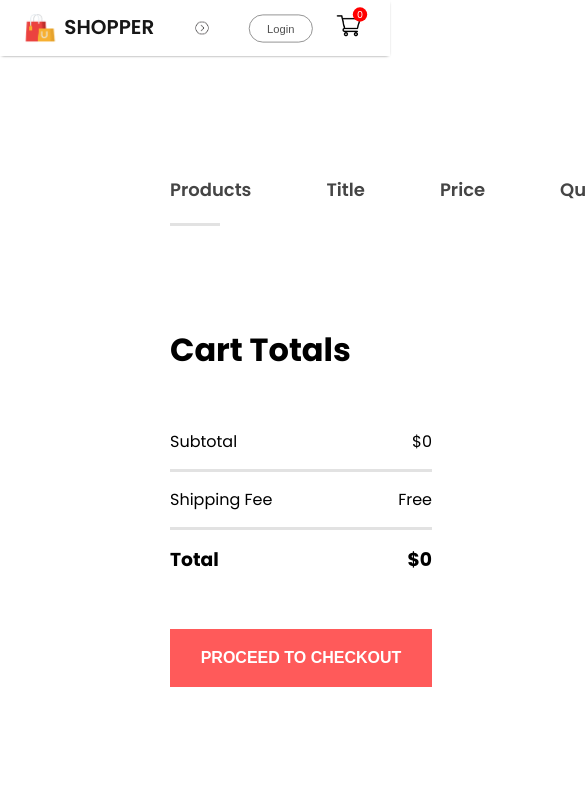
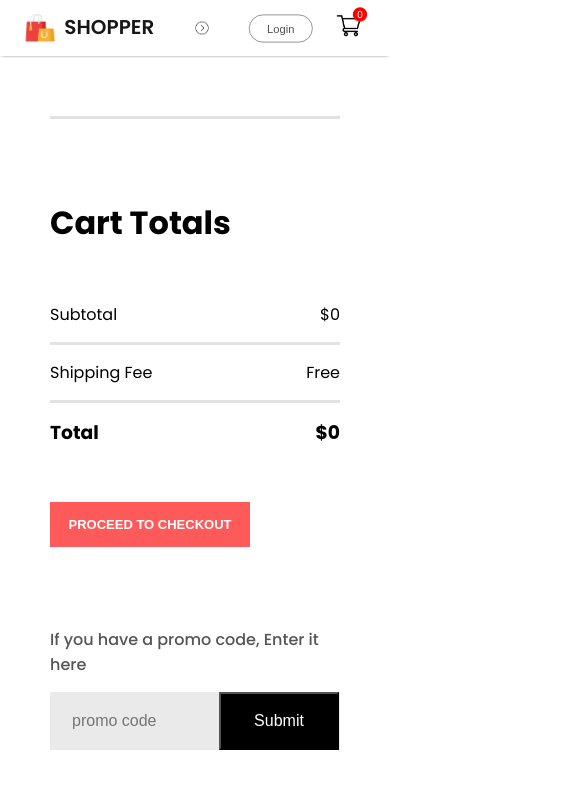
Before and after one commit to fudailzafar/E-Commerce-Website, a React (Vite) app: page /cart in a window 390 px wide. Shown: the top 802 px of the page, 585 px wide, since content can reach past the window. Built offline with nearby package versions, Linux system fonts and the light colour scheme.

Commit message:
Update CartItems.css
Added media queries for the Cart page to improve the responsive design.

```diff
--- a/src/Components/CartItems/CartItems.css
+++ b/src/Components/CartItems/CartItems.css
@@ -107,3 +107,60 @@
   color: white;
   cursor: pointer;
 }
+
+@media (max-width: 1280px) {
+  .cartitems {
+    margin: 60px 50px;
+  }
+  .cartitems-format-main {
+    grid-template-columns: 0.5fr 3fr 0.5fr 0.5fr 0.5fr 0.5fr;
+    gap: 20px;
+    padding: 15px 0;
+    font-size: 15px;
+  }
+  .carticon-product-icon {
+    height: 50px;
+  }
+  .cartitems-remove-icon {
+    margin: auto;
+  }
+  .cartitems-quantity {
+    width: 40px;
+    height: 30px;
+  }
+  .cartitems-down {
+    margin: 80px 0;
+    flex-direction: column;
+    gap: 80px;
+  }
+  .cartitems-total {
+    margin: 0;
+  }
+  .cartitems-total button {
+    max-width: 200px;
+    height: 45px;
+    font-size: 13px;
+  }
+  .cartitems-promobox {
+    width: auto;
+    max-width: 500px;
+  }
+  .cartitems-promobox input {
+    width: 100%;
+  }
+  .cartitems-promobox button {
+    width: 120px;
+    margin-left: -125px;
+  }
+}
+
+@media (max-width: 500px) {
+  .cartitems-format-main {
+    display: none;
+    grid-template-columns: 0.5fr 3fr 0.5fr;
+    gap: 10px;
+  }
+  .cartitems-format {
+    display: grid;
+  }
+}
```
